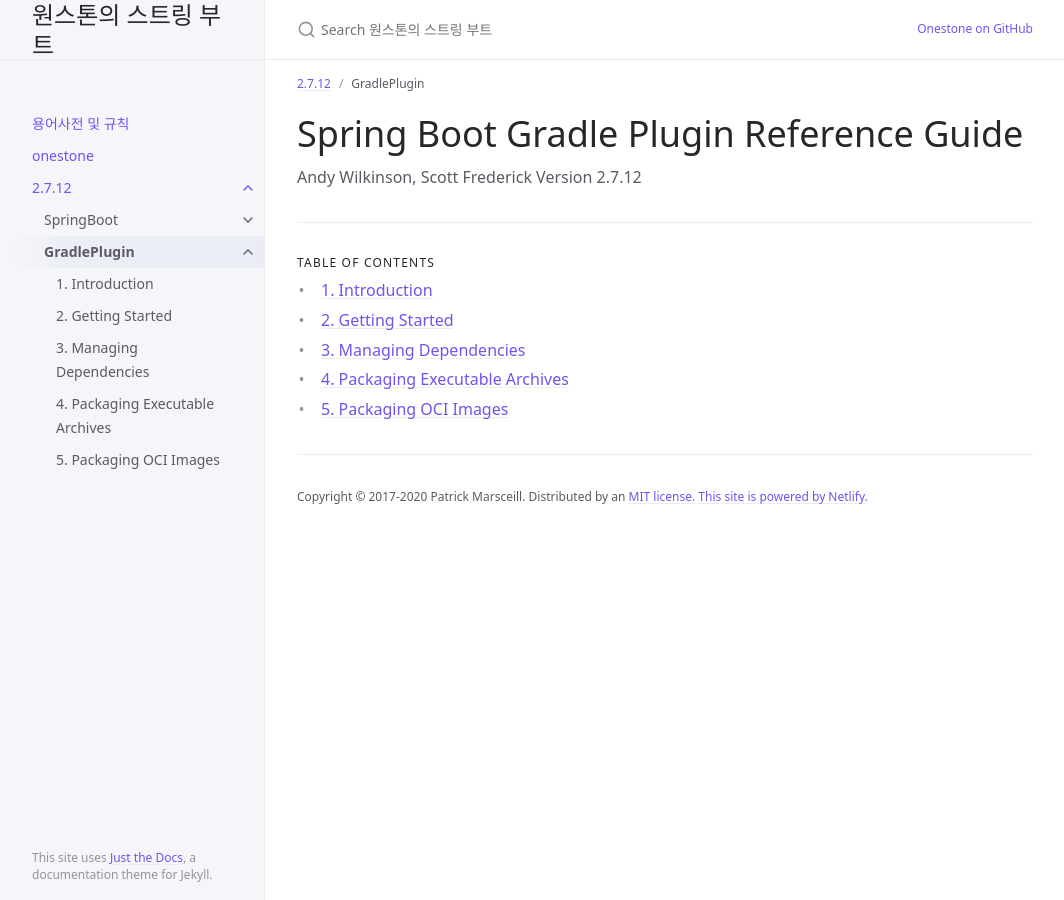
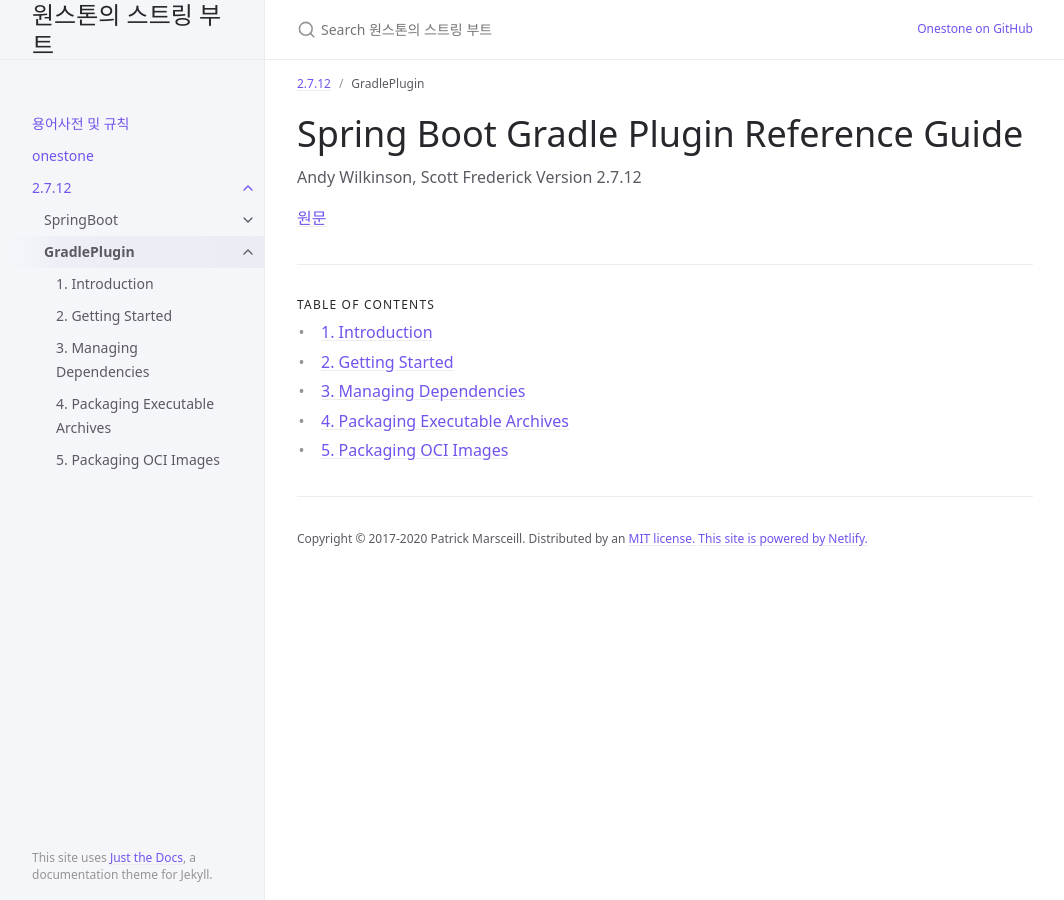
Before and after one commit to onestone9900/onestone9900.github.io, a Jekyll site: the page built from docs/2.7.12/gradle_plugin/0. gradle_plugin.md, in a window 1280 px wide. Shown: the whole page, without its empty margins (107-1171 px from the left). Built offline with Jekyll 4.4.1, drawn with Linux system fonts in a browser that asks for light colours.

Commit message:
docs: 원문 추가

```diff
--- a/docs/2.7.12/gradle_plugin/0. gradle_plugin.md
+++ b/docs/2.7.12/gradle_plugin/0. gradle_plugin.md
@@ -10,3 +10,5 @@ nav_order: 2
 
 Andy Wilkinson, Scott Frederick
 Version 2.7.12
+
+[원문](https://docs.spring.io/spring-boot/docs/2.7.12/gradle-plugin/reference/htmlsingle/)
```
